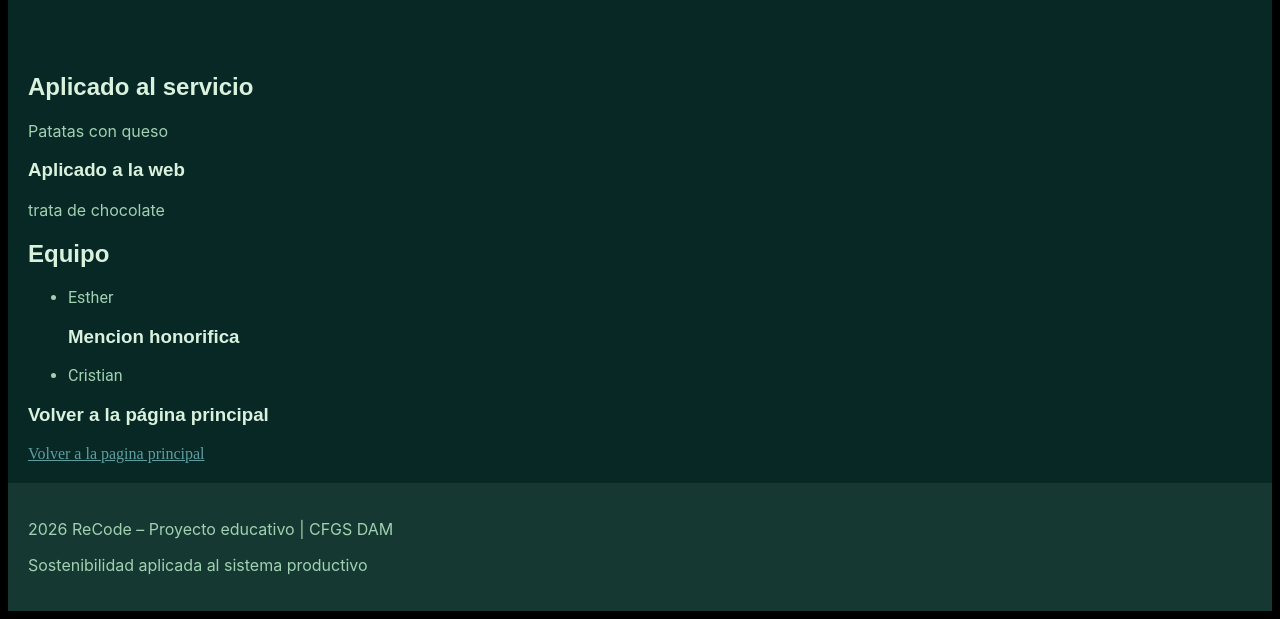
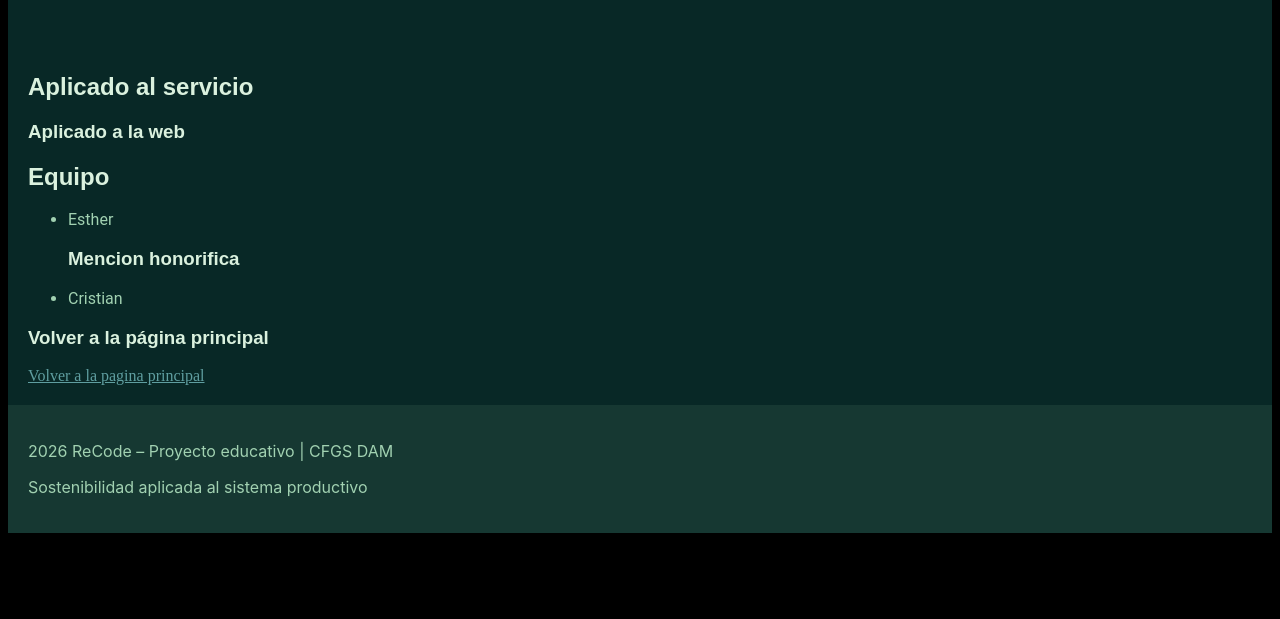
Before and after one commit to cnunlop1005/ProyectoSASP, a plain HTML site: page equipo.html in a window 1280 px wide. Shown: the part 216-835 px from the top of the page. After the commit the page ends 800 px from the top, so only its background shows below. Drawn offline with Linux system fonts and the light colour scheme.

Commit message:
Update equipo.html

```diff
--- a/equipo.html
+++ b/equipo.html
@@ -30,7 +30,7 @@
             <section id = "ed_servicio">
                 <h2>Aplicado al servicio</h2>
                 <p>
-                    Patatas con queso
+
                 </p>
             </section>
 
@@ -38,7 +38,7 @@
             <section id = "ed_web">
                 <h3>Aplicado a la web</h3>
                 <p>
-                    trata de chocolate
+
                 </p>
             </section>
 
```
